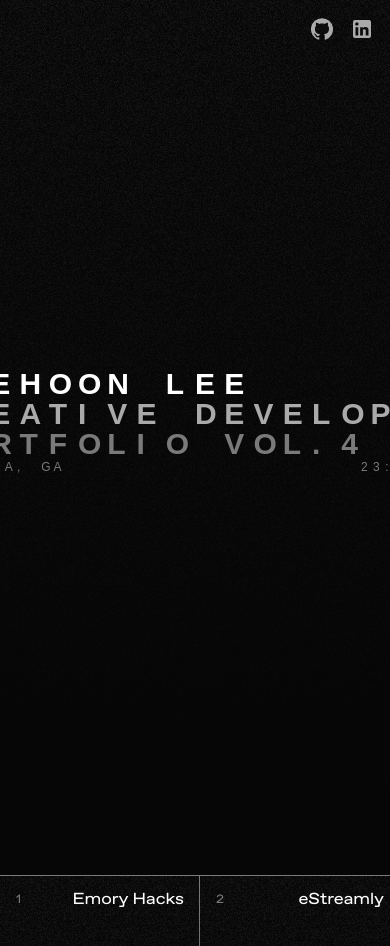
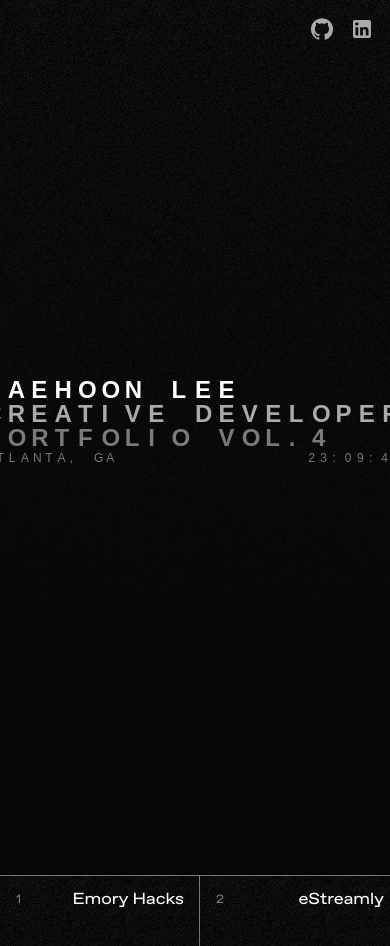
Before and after one commit to ethn1ee/ethn1ee.github.io, a Next.js app: page / in a window 390 px wide. Shown: the top 946 px of the page. Built offline with nearby package versions, Linux system fonts and the light colour scheme; a web font is replaced by a local one.

Commit message:
Update text size in Landing component for improved readability

```diff
--- a/src/app/landing/Landing.tsx
+++ b/src/app/landing/Landing.tsx
@@ -31,7 +31,7 @@ const Landing = () => {
         data-scroll-speed="0.5"
         className={
           ABCFavorit.mono.className +
-          " text-3xl sm:text-4xl font-bold leading-none relative z-10"
+          " text-2xl sm:text-4xl font-bold leading-none relative z-10"
         }
       >
         <div>
```
